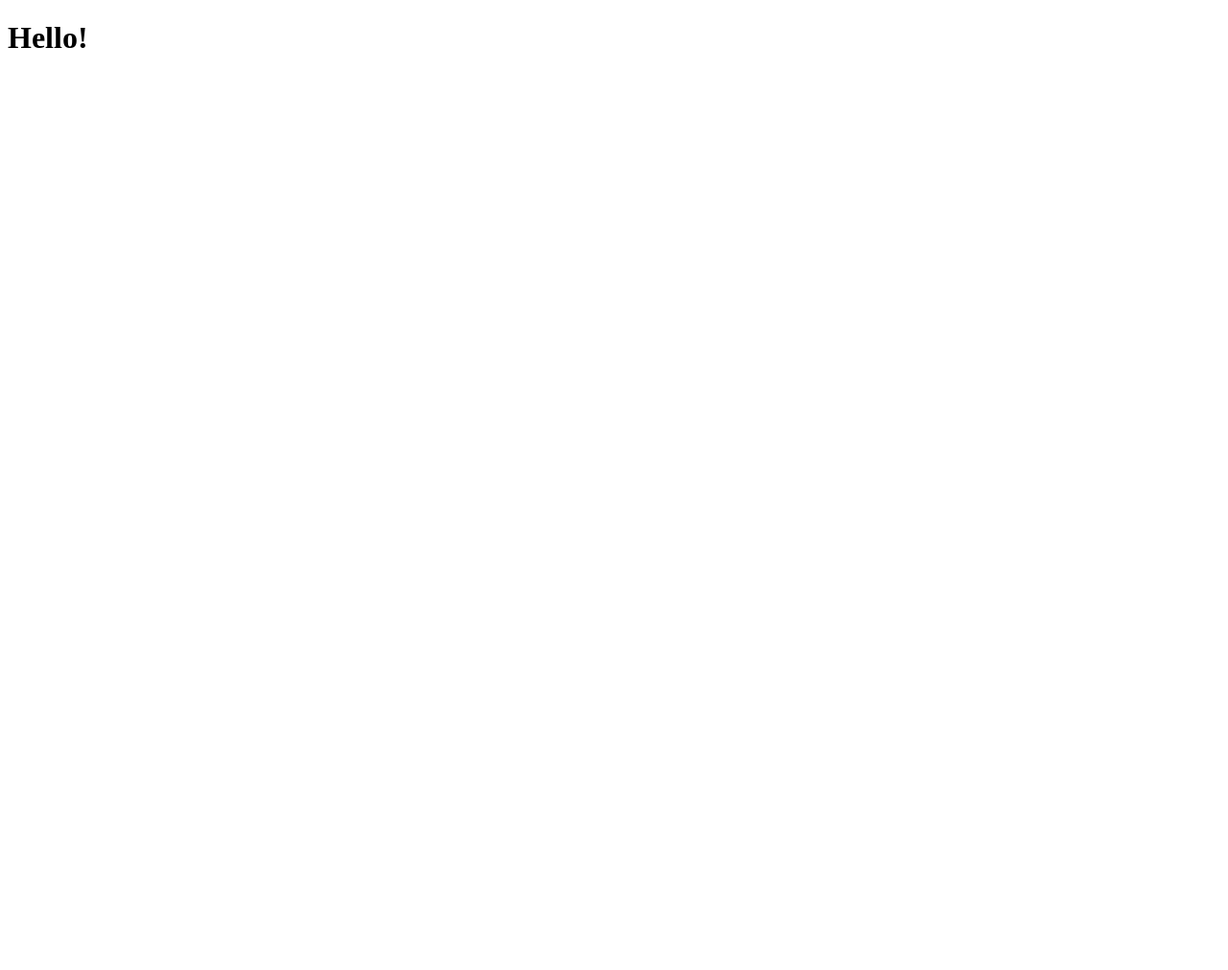
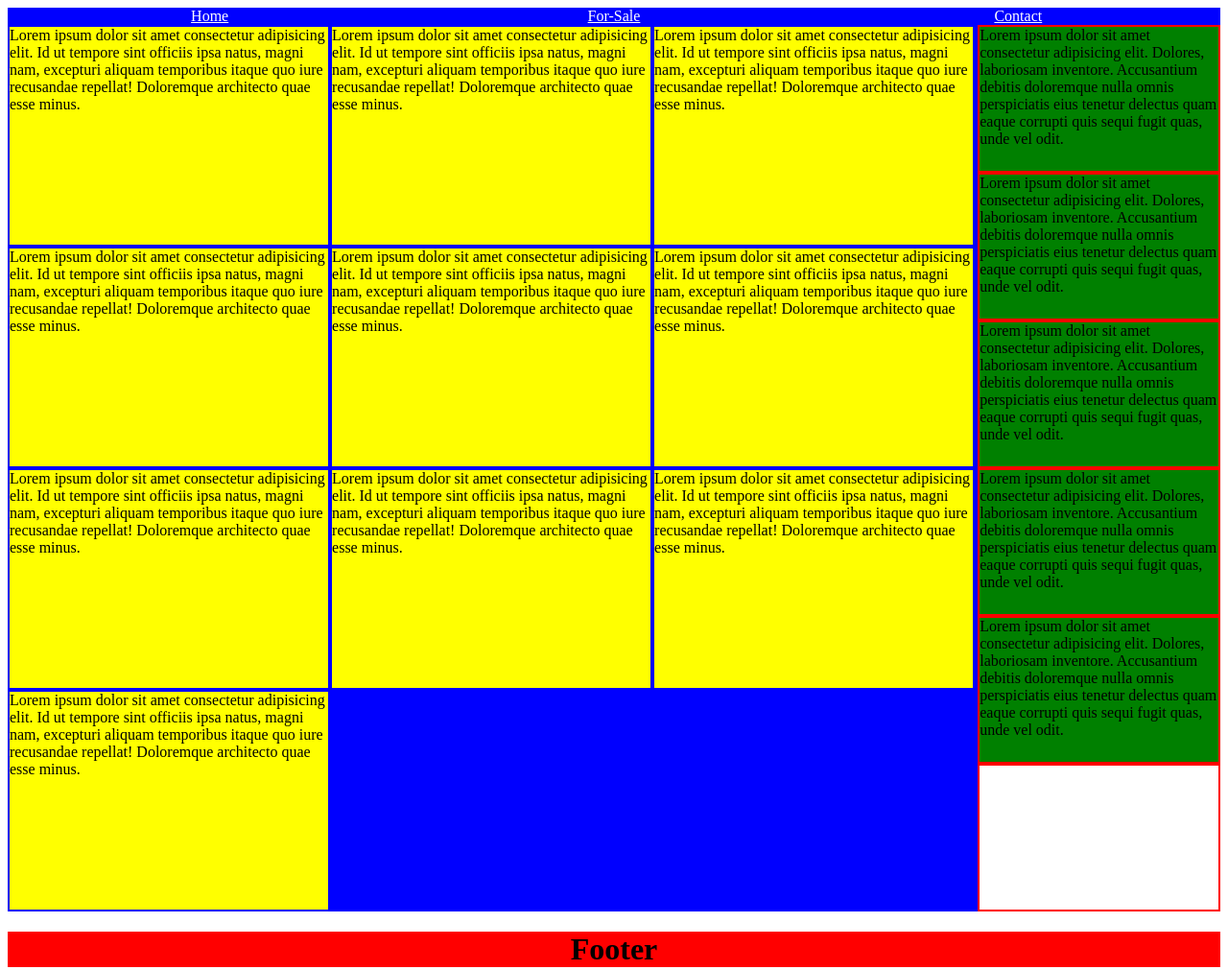
Before and after one commit to ethanhaneklaus/Week-1-project, a plain HTML site: page index.html in a window 1280 px wide. Shown: the whole page at 96% size. Before the commit the page ends 800 px from the top, so only its background shows below. Drawn offline with Linux system fonts and the light colour scheme.

Commit message:
added stylesheet href

```diff
--- a/index.html
+++ b/index.html
@@ -5,8 +5,92 @@
     <meta http-equiv="X-UA-Compatible" content="IE=edge">
     <meta name="viewport" content="width=device-width, initial-scale=1.0">
     <title>Document</title>
+    <link rel="stylesheet" href="styles.css"
 </head>
+<style>
+.flex-wrap {
+    display: flex;
+    flex-wrap: wrap;
+}
+.flex-wrap80 {
+    display: flex;
+    flex-wrap: wrap;
+    flex-basis:80%;
+    max-height:1000px;
+}
+.flex-wrap20 {
+    display: flex;
+    flex-wrap: wrap;
+    flex-basis:20%;
+    max-height:1000px;
+}
+.hdr {
+    width: calc(100% / 3)
+}
+.hdrp {
+    flex-basis: calc(100% / 3 - 5px);
+    max-height:300px;
+    margin:2px;
+}
+.hdrfull {
+    flex-basis:100%;
+    height: 150px;
+    margin:2px;
+}
+.bg-blue {
+    background-color:blue;
+}
+.bg-yellow {
+    background-color: yellow;
+}
+.bg-purple {
+    background-color:purple;
+}
+.bg-green {
+    background-color:green;
+}
+.bg-red {
+    background:red;
+}
+.bg-white {
+    background-color:white;
+}
+.text-center {
+    text-align: center;
+}
+.text-white {
+    color:white;
+}
+
+</Style>
 <body>
-    <h1>Hello!</h1>
+<div class="flex-wrap">
+    <a href="link" class="hdr text-center bg-blue text-white">Home</a>
+    <a href="link" class="hdr text-center bg-blue text-white">For-Sale</a>
+    <a href="link" class="hdr text-center bg-blue text-white">Contact</a>
+</div>
+<div class="flex-wrap">
+    <div class="flex-wrap80 bg-blue">
+        <div class="hdrp bg-yellow">Lorem ipsum dolor sit amet consectetur adipisicing elit. Id ut tempore sint officiis ipsa natus, magni nam, excepturi aliquam temporibus itaque quo iure recusandae repellat! Doloremque architecto quae esse minus.</div>
+        <div class="hdrp bg-yellow">Lorem ipsum dolor sit amet consectetur adipisicing elit. Id ut tempore sint officiis ipsa natus, magni nam, excepturi aliquam temporibus itaque quo iure recusandae repellat! Doloremque architecto quae esse minus.</div>
+        <div class="hdrp bg-yellow">Lorem ipsum dolor sit amet consectetur adipisicing elit. Id ut tempore sint officiis ipsa natus, magni nam, excepturi aliquam temporibus itaque quo iure recusandae repellat! Doloremque architecto quae esse minus.</div>
+        <div class="hdrp bg-yellow">Lorem ipsum dolor sit amet consectetur adipisicing elit. Id ut tempore sint officiis ipsa natus, magni nam, excepturi aliquam temporibus itaque quo iure recusandae repellat! Doloremque architecto quae esse minus.</div>
+        <div class="hdrp bg-yellow">Lorem ipsum dolor sit amet consectetur adipisicing elit. Id ut tempore sint officiis ipsa natus, magni nam, excepturi aliquam temporibus itaque quo iure recusandae repellat! Doloremque architecto quae esse minus.</div>
+        <div class="hdrp bg-yellow">Lorem ipsum dolor sit amet consectetur adipisicing elit. Id ut tempore sint officiis ipsa natus, magni nam, excepturi aliquam temporibus itaque quo iure recusandae repellat! Doloremque architecto quae esse minus.</div>
+        <div class="hdrp bg-yellow">Lorem ipsum dolor sit amet consectetur adipisicing elit. Id ut tempore sint officiis ipsa natus, magni nam, excepturi aliquam temporibus itaque quo iure recusandae repellat! Doloremque architecto quae esse minus.</div>
+        <div class="hdrp bg-yellow">Lorem ipsum dolor sit amet consectetur adipisicing elit. Id ut tempore sint officiis ipsa natus, magni nam, excepturi aliquam temporibus itaque quo iure recusandae repellat! Doloremque architecto quae esse minus.</div>
+        <div class="hdrp bg-yellow">Lorem ipsum dolor sit amet consectetur adipisicing elit. Id ut tempore sint officiis ipsa natus, magni nam, excepturi aliquam temporibus itaque quo iure recusandae repellat! Doloremque architecto quae esse minus.</div>
+        <div class="hdrp bg-yellow">Lorem ipsum dolor sit amet consectetur adipisicing elit. Id ut tempore sint officiis ipsa natus, magni nam, excepturi aliquam temporibus itaque quo iure recusandae repellat! Doloremque architecto quae esse minus.</div>
+    </div>
+    <div class="flex-wrap20 bg-red">
+        <div class="hdrfull bg-green">Lorem ipsum dolor sit amet consectetur adipisicing elit. Dolores, laboriosam inventore. Accusantium debitis doloremque nulla omnis perspiciatis eius tenetur delectus quam eaque corrupti quis sequi fugit quas, unde vel odit.</div>
+        <div class="hdrfull bg-green">Lorem ipsum dolor sit amet consectetur adipisicing elit. Dolores, laboriosam inventore. Accusantium debitis doloremque nulla omnis perspiciatis eius tenetur delectus quam eaque corrupti quis sequi fugit quas, unde vel odit.</div>
+        <div class="hdrfull bg-green">Lorem ipsum dolor sit amet consectetur adipisicing elit. Dolores, laboriosam inventore. Accusantium debitis doloremque nulla omnis perspiciatis eius tenetur delectus quam eaque corrupti quis sequi fugit quas, unde vel odit.</div>
+        <div class="hdrfull bg-green">Lorem ipsum dolor sit amet consectetur adipisicing elit. Dolores, laboriosam inventore. Accusantium debitis doloremque nulla omnis perspiciatis eius tenetur delectus quam eaque corrupti quis sequi fugit quas, unde vel odit.</div>
+        <div class="hdrfull bg-green">Lorem ipsum dolor sit amet consectetur adipisicing elit. Dolores, laboriosam inventore. Accusantium debitis doloremque nulla omnis perspiciatis eius tenetur delectus quam eaque corrupti quis sequi fugit quas, unde vel odit.</div>
+        <div class="hdrfull bg-white"> </div>
+    </div>
+</div>
+<h1 class="bg-red text-center">Footer</h1>
 </body>
 </html>
--- a/styles.css
+++ b/styles.css
@@ -0,0 +1,82 @@
+.flex-wrap {
+    display: flex;
+    flex-wrap: wrap;
+}
+.flex-wrap90 {
+    display: flex;
+    flex-wrap: wrap;
+    flex-basis:45%;
+}
+flex-wrap80 {
+    display: flex;
+    flex-wrap: wrap;
+    flex-basis:80%;
+    max-height:1000px;
+}
+.flex-wrap20 {
+    display: flex;
+    flex-wrap: wrap;
+    flex-basis:20%;
+    max-height:1000px;
+}
+.flex-wrap10 {
+    display: flex;
+    flex-wrap: wrap;
+    flex-basis:10%;
+}
+.hdr {
+    width: calc(100% / 3)
+}
+.hdrp {
+    flex-basis: calc(100% / 3 - 5px);
+    max-height:300px;
+    margin:2px;
+}
+.hdrfull {
+    flex-basis:100%;
+    height: 150px;
+    margin:2px;
+}
+.bg-blue {
+    background-color:blue;
+}
+.bg-green {
+    background-color:green;
+}
+.bg-purple {
+    background-color:purple;
+}
+.bg-yellow {
+    background-color:yellow;
+}
+.bg-red {
+    background-color:red;
+}
+.bg-white {
+    background-color: white;
+}
+.text-center {
+    text-align: center;
+}
+.text-left {
+    text-align: left;
+}
+.text-white {
+    color:white;
+}
+.img-size {
+    height: 60px;
+    width:60px;
+}
+.height {
+    height:200px;
+}
+.width {
+    width:600px;
+}
+.width2 {
+    width:90px;
+}
+.border {
+    border:2px solid red;
+}
```
Also changed, not shown: contact.html (+66 -0 lines), for-sale.html (+108 -0 lines).
